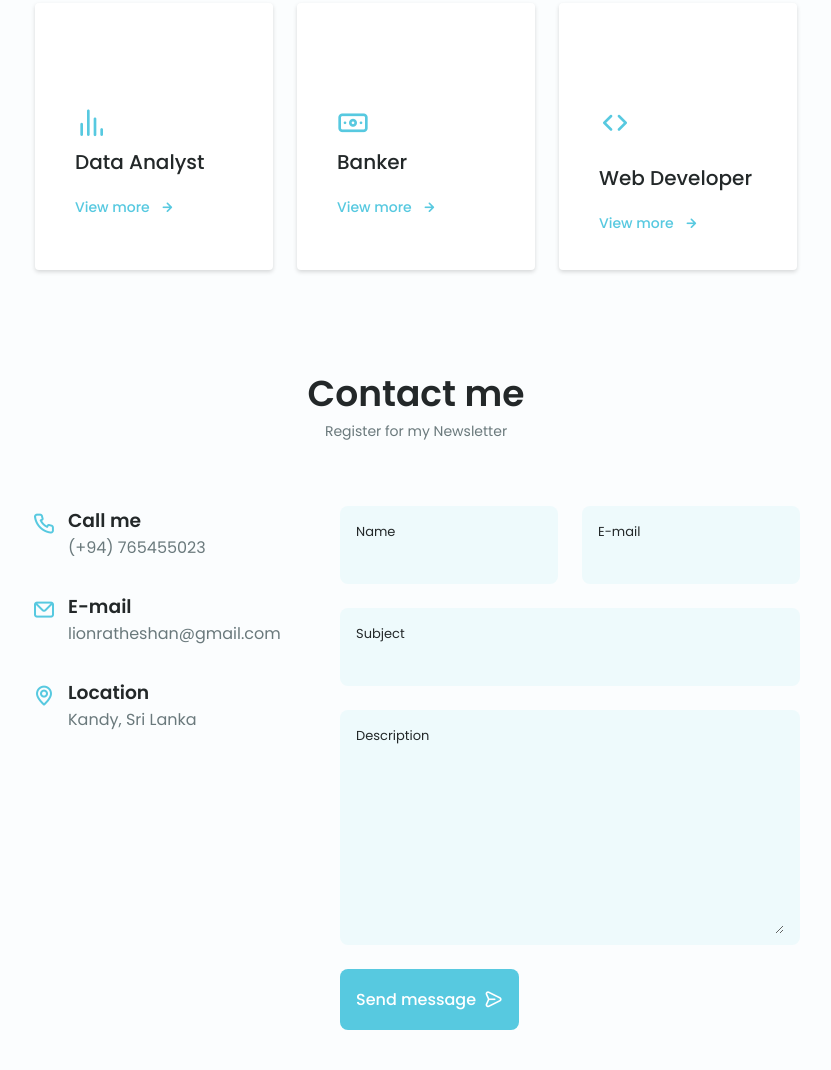
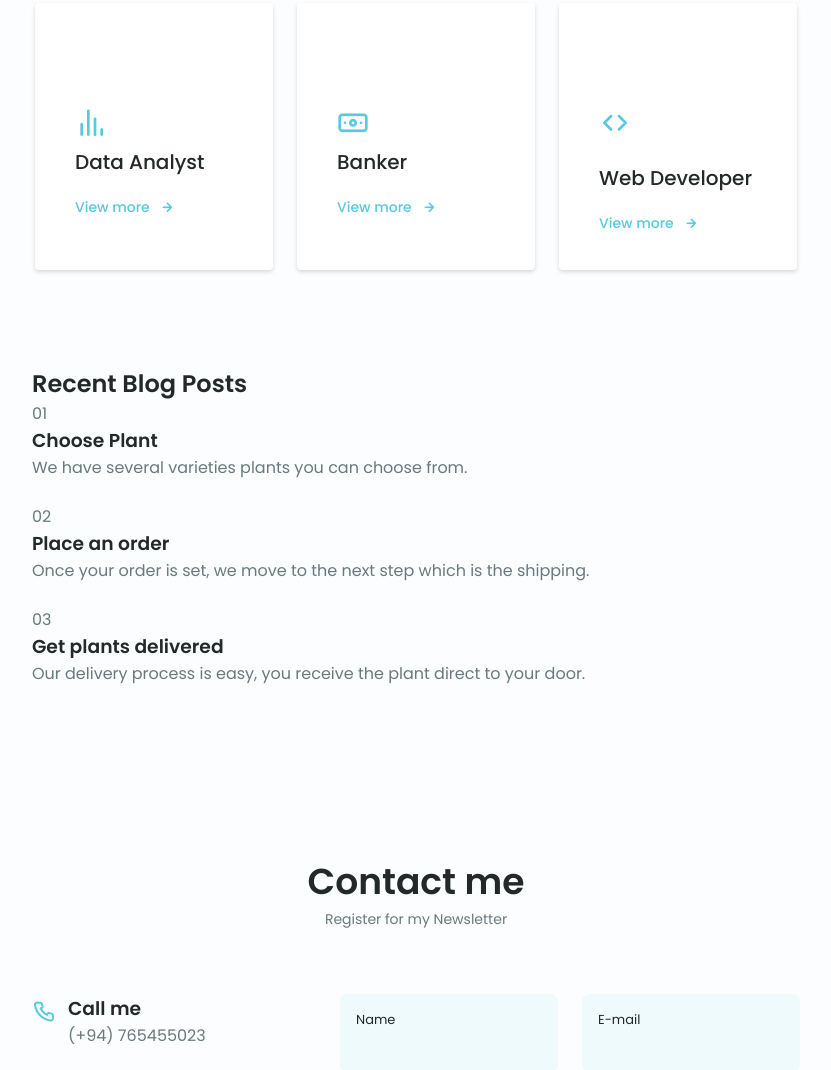
Before and after one commit to Ratheshan03/RATHE-Portfolio, a plain HTML site: page Index.html in a window 1280 px wide. Shown: the part 3086-4156 px from the top of the page, without its empty margins (224-1055 px from the left). Drawn offline with nearby package versions, Linux system fonts and the light colour scheme.

Commit message:
blog-part-added

```diff
--- a/Index.html
+++ b/Index.html
@@ -586,6 +586,40 @@
         </div>
 
         </div>
+         <!--==================== BLOGS ====================-->
+         <section class="blog section container">
+            <div class="blog__bg">
+                <h2 class="section__title-center blog__title">
+                    Recent Blog Posts
+                </h2>
+
+                <div class="blog__container grid">
+                    <div class="blog__card">
+                        <div class="blog__card-number">01</div>
+                        <h3 class="blog__card-title">Choose Plant</h3>
+                        <p class="blog__card-description">
+                            We have several varieties plants you can choose from.
+                        </p>
+                    </div>
+
+                    <div class="blog__card">
+                        <div class="blog__card-number">02</div>
+                        <h3 class="blog__card-title">Place an order</h3>
+                        <p class="blog__card-description">
+                            Once your order is set, we move to the next step which is the shipping.
+                        </p>
+                    </div>
+
+                    <div class="blog__card">
+                        <div class="blog__card-number">03</div>
+                        <h3 class="blog__card-title">Get plants delivered</h3>
+                        <p class="blog__card-description">
+                            Our delivery process is easy, you receive the plant direct to your door.
+                        </p>
+                    </div>
+                </div>
+            </div>
+        </section>
 
         <!--==================== CONTACT ME ====================-->
         <section class="contact section" id="contact">
```
